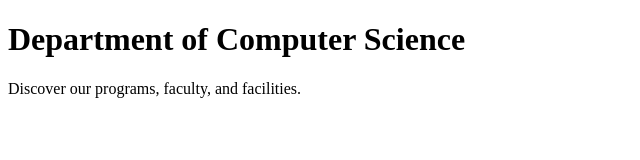
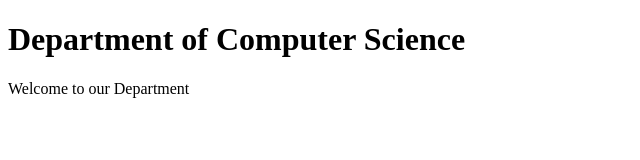
Before and after one commit to devarakrishnalasyacse25-ai/conflictresolver, a plain HTML site: page index.html in a window 1280 px wide. Shown: the whole page, without its empty margins (0-640 px from the left). Drawn offline with Linux system fonts and the light colour scheme.

Commit message:
initial commits

```diff
--- a/index.html
+++ b/index.html
@@ -10,7 +10,7 @@
         Department of Computer Science
     </h1>
     <p>
-        Discover our programs, faculty, and facilities.
+        Welcome to our Department
     </p>
 
 </body>
```
